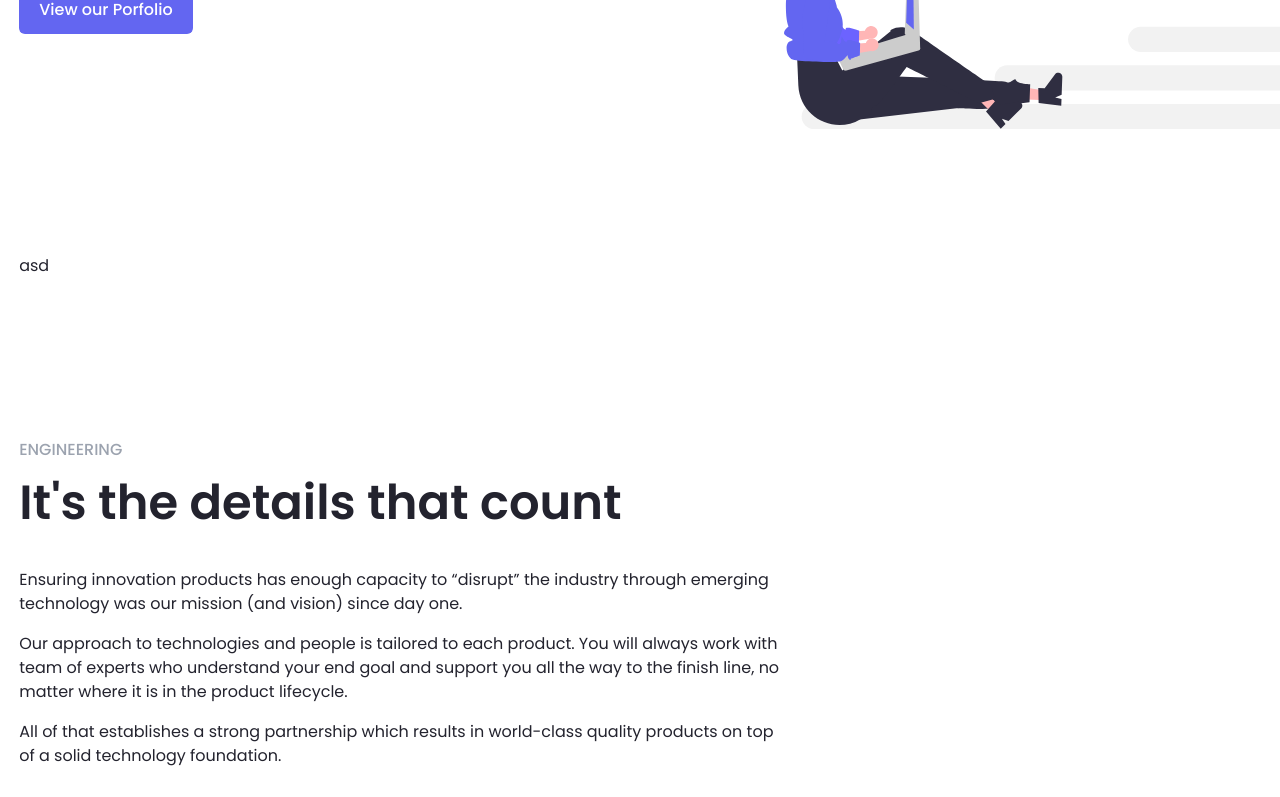
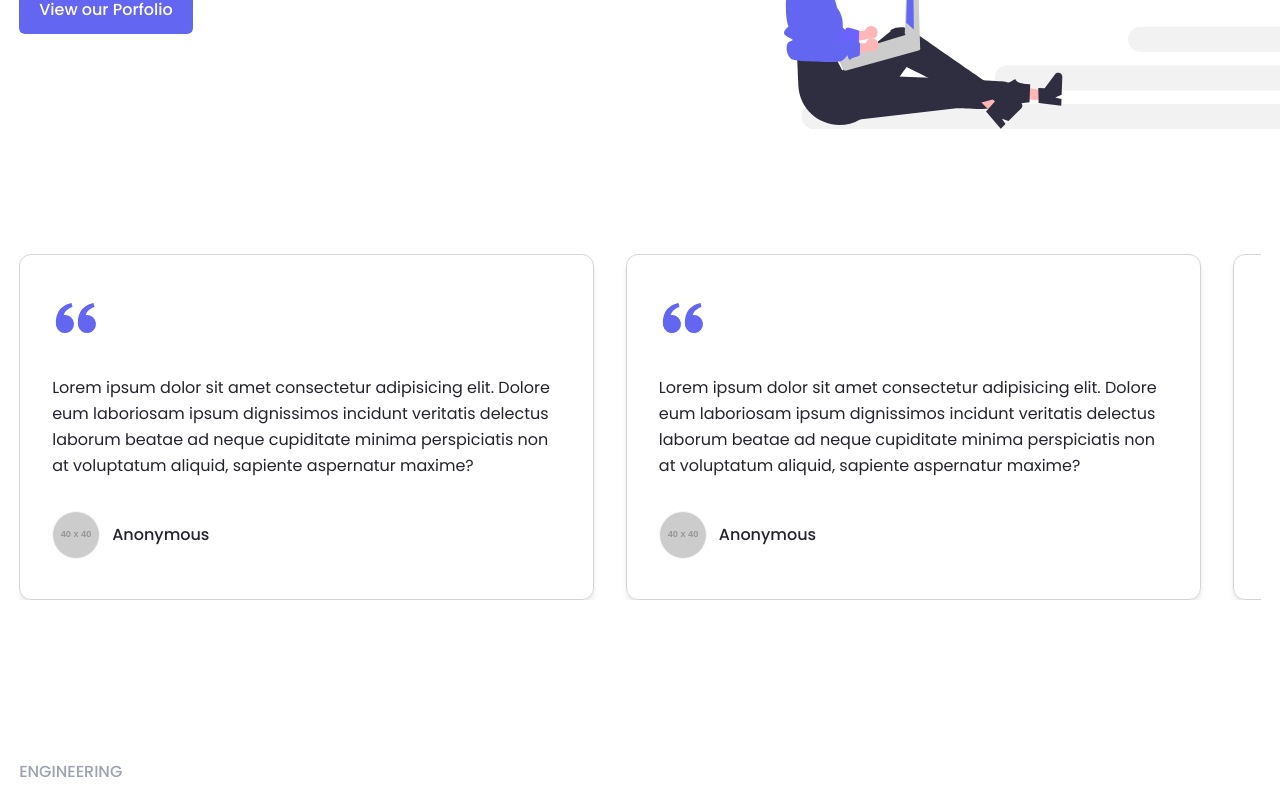
Before and after one commit to nongdan-dev/website, a React (Vite) app: page / in a window 1280 px wide. Shown: the part 478-1275 px from the top of the page. Built offline with nearby package versions, Linux system fonts and the light colour scheme.

Commit message:
Update testimonials

```diff
--- a/package.json
+++ b/package.json
@@ -18,6 +18,7 @@
     "react-dom": "^18.2.0",
     "react-icons": "^5.2.1",
     "react-router-dom": "^6.23.1",
+    "swiper": "^11.1.4",
     "tailwind-merge": "^2.3.0"
   },
   "devDependencies": {
--- a/src/main.tsx
+++ b/src/main.tsx
@@ -1,6 +1,7 @@
 import ReactDOM from 'react-dom/client'
 
 import 'rc-select/assets/index.css'
+import 'swiper/css'
 
 import App from './App.tsx'
 import './styles/index.css'
--- a/src/pages/Home/Hero.tsx
+++ b/src/pages/Home/Hero.tsx
@@ -1,5 +1,8 @@
+import { BiSolidQuoteAltLeft } from 'react-icons/bi'
+import { Swiper, SwiperSlide } from 'swiper/react'
+
 import Illustration from '@/assets/illustration.svg'
-import { Button, LineBreak, Link } from '@/components'
+import { Avatar, Button, LineBreak, Link } from '@/components'
 
 function Hero() {
   return (
@@ -29,8 +32,80 @@ function Hero() {
           />
         </div>
       </div>
-      <div className='col-content mt-24 flex flex-col gap-y-6 xl:mt-[7.5rem]'>
-        asd
+      <div className='col-content mt-24 xl:mt-[7.5rem]'>
+        <Swiper
+          spaceBetween={32}
+          slidesPerView={1.1}
+          breakpoints={{
+            640: { slidesPerView: 1.5 },
+            950: { slidesPerView: 2.1 },
+            1300: { slidesPerView: 3 },
+          }}
+        >
+          <SwiperSlide
+            tag='blockquote'
+            className='rounded-xl border border-gray-300 px-8 py-10 leading-relaxed shadow-md'
+          >
+            <BiSolidQuoteAltLeft className='mb-8 text-5xl text-indigo-500' />
+            <p>
+              Lorem ipsum dolor sit amet consectetur adipisicing elit. Dolore
+              eum laboriosam ipsum dignissimos incidunt veritatis delectus
+              laborum beatae ad neque cupiditate minima perspiciatis non at
+              voluptatum aliquid, sapiente aspernatur maxime?
+            </p>
+            <footer className='mt-8 flex items-center gap-3'>
+              <Avatar
+                className='h-12 w-12'
+                name='Anon'
+                url='https://placehold.co/40x40?text=Anon'
+              />
+              <span className='font-medium'>Anonymous</span>
+            </footer>
+          </SwiperSlide>
+          <SwiperSlide
+            tag='blockquote'
+            className='rounded-xl border border-gray-300 px-8 py-10 leading-relaxed shadow-md'
+          >
+            <BiSolidQuoteAltLeft className='mb-8 text-5xl text-indigo-500' />
+            <p>
+              Lorem ipsum dolor sit amet consectetur adipisicing elit. Dolore
+              eum laboriosam ipsum dignissimos incidunt veritatis delectus
+              laborum beatae ad neque cupiditate minima perspiciatis non at
+              voluptatum aliquid, sapiente aspernatur maxime?
+            </p>
+            <footer className='mt-8 flex items-center gap-3'>
+              <Avatar
+                className='h-12 w-12'
+                name='Anon'
+                url='https://placehold.co/40x40?text=Anon'
+              />
+              <span className='font-medium'>Anonymous</span>
+            </footer>
+          </SwiperSlide>
+          <SwiperSlide
+            tag='blockquote'
+            className='relative rounded-xl border border-gray-300 px-8 py-10 leading-relaxed shadow-md'
+          >
+            <BiSolidQuoteAltLeft
+              aria-hidden='true'
+              className='mb-8 text-5xl text-indigo-500'
+            />
+            <p>
+              Lorem ipsum dolor sit amet consectetur adipisicing elit. Dolore
+              eum laboriosam ipsum dignissimos incidunt veritatis delectus
+              laborum beatae ad neque cupiditate minima perspiciatis non at
+              voluptatum aliquid, sapiente aspernatur maxime?
+            </p>
+            <footer className='mt-8 flex items-center gap-3'>
+              <Avatar
+                className='h-12 w-12'
+                name='Anon'
+                url='https://placehold.co/40x40?text=Anon'
+              />
+              <span className='font-medium'>Anonymous</span>
+            </footer>
+          </SwiperSlide>
+        </Swiper>
       </div>
     </div>
   )
```
Also changed, not shown: 1 other file (tests, documents, lock files or other folders).
